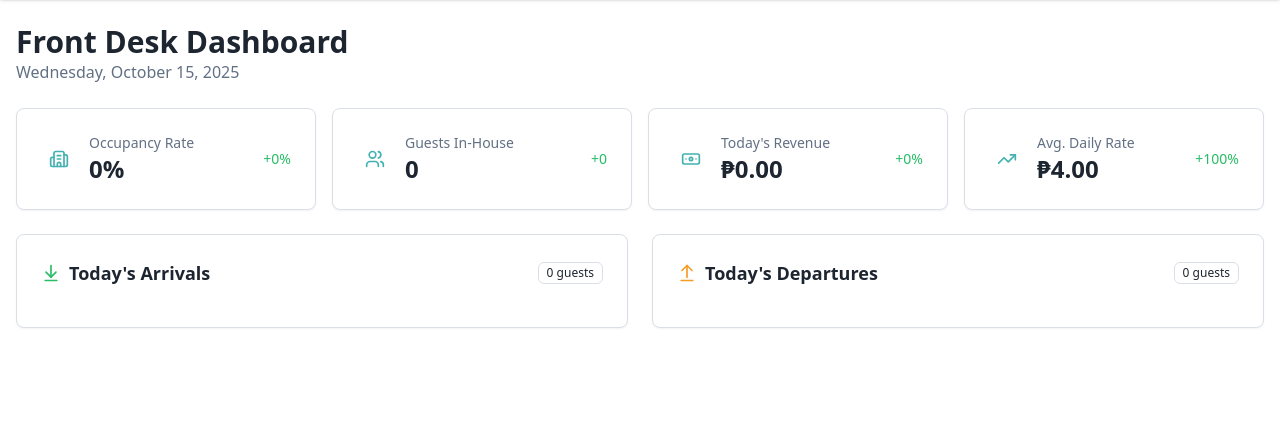
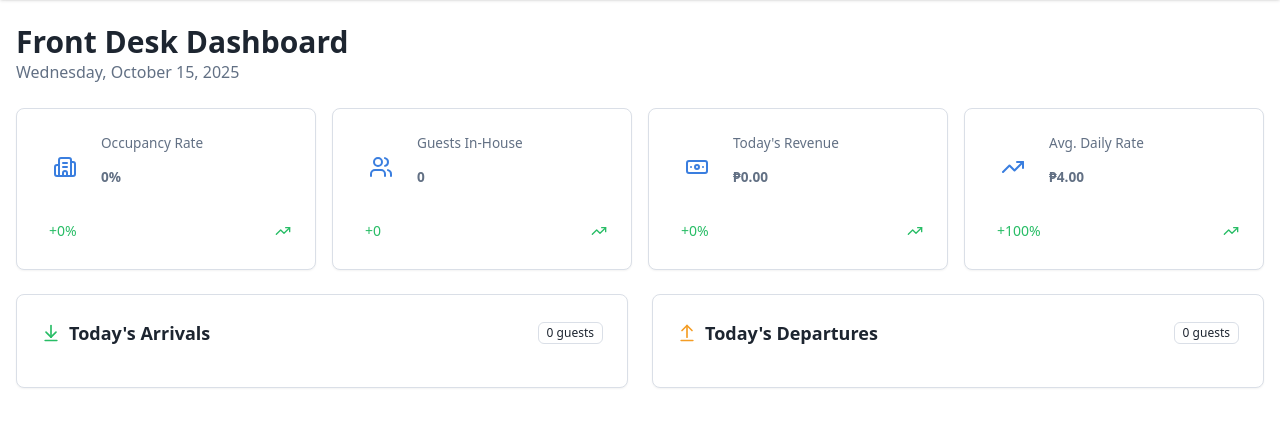
Before and after one commit to JosephLopezzzz/hmscore1last1, a PHP site: page /hmscore1last1/ in a window 1280 px wide. Shown: the part 65-492 px from the top of the page. Run offline with PHP 8.4, Linux system fonts and the light colour scheme; the visitor is signed in with stand-in values (Sample User, id 1); tables that the repository leaves empty or names only in its code hold one stand-in row (values such as "Sample post"); some libraries are stand-ins or nearby versions.

Commit message:
improved design

```diff
--- a/partials/arrivals-departures.php
+++ b/partials/arrivals-departures.php
@@ -15,9 +15,10 @@ $departures = fetchDepartures();
     </div>
     <div class="space-y-3">
       <?php foreach ($arrivals as $reservation): ?>
-        <div class="flex items-center justify-between p-3 rounded-lg bg-muted/50 hover:bg-muted transition-colors">
+        <div class="guest-card arrival bg-card border border-border rounded-lg p-4 hover:shadow-md transition-all duration-200 hover:transform hover:-translate-y-1">
+          <div class="flex items-center justify-between mb-3">
             <div class="flex-1">
-            <p class="font-medium"><?php echo $reservation['name']; ?></p>
+              <h3 class="font-bold text-card-foreground text-lg"><?php echo $reservation['name']; ?></h3>
               <div class="flex items-center gap-2 text-sm text-muted-foreground">
                 <span>Room <?php echo $reservation['room']; ?></span>
                 <span>•</span>
@@ -28,14 +29,15 @@ $departures = fetchDepartures();
             <?php
             $status = strtolower($reservation['status']);
             if ($status === 'pending'): ?>
-            <button onclick="checkInGuest('<?php echo $reservation['id']; ?>')" class="h-8 px-3 rounded-md bg-primary text-primary-foreground text-sm">Check In</button>
+              <button onclick="checkInGuest('<?php echo $reservation['id']; ?>')" class="h-8 px-4 rounded-md bg-primary text-primary-foreground text-sm font-medium hover:bg-primary/90 transition-colors">Check In</button>
             <?php elseif ($status === 'checked in'): ?>
-            <span class="inline-flex items-center rounded-md border px-2 py-0.5 text-xs bg-success/10 text-success border-success/20">Checked In</span>
+              <span class="inline-flex items-center rounded-md px-2 py-1 text-xs font-medium bg-success/10 text-success">Checked In</span>
             <?php elseif ($status === 'checked out'): ?>
-            <span class="inline-flex items-center rounded-md border px-2 py-0.5 text-xs bg-muted text-muted-foreground">Checked Out</span>
+              <span class="inline-flex items-center rounded-md px-2 py-1 text-xs font-medium bg-muted text-muted-foreground">Checked Out</span>
             <?php else: ?>
-            <span class="inline-flex items-center rounded-md border px-2 py-0.5 text-xs bg-secondary text-secondary-foreground"><?php echo ucfirst($status); ?></span>
+              <span class="inline-flex items-center rounded-md px-2 py-1 text-xs font-medium bg-secondary text-secondary-foreground"><?php echo ucfirst($status); ?></span>
             <?php endif; ?>
+          </div>
         </div>
       <?php endforeach; ?>
     </div>
@@ -55,9 +57,10 @@ $departures = fetchDepartures();
         $status = strtolower($reservation['status']);
         if ($status !== 'checked in') continue;
         ?>
-        <div class="flex items-center justify-between p-3 rounded-lg bg-muted/50 hover:bg-muted transition-colors">
+        <div class="guest-card departure bg-card border border-border rounded-lg p-4 hover:shadow-md transition-all duration-200 hover:transform hover:-translate-y-1">
+          <div class="flex items-center justify-between mb-3">
             <div class="flex-1">
-            <p class="font-medium"><?php echo $reservation['name']; ?></p>
+              <h3 class="font-bold text-card-foreground text-lg"><?php echo $reservation['name']; ?></h3>
               <div class="flex items-center gap-2 text-sm text-muted-foreground">
                 <span>Room <?php echo $reservation['room']; ?></span>
                 <span>•</span>
@@ -67,8 +70,9 @@ $departures = fetchDepartures();
             </div>
             <?php
             if ($status === 'checked in'): ?>
-            <button onclick="checkOutGuest('<?php echo $reservation['id']; ?>')" class="h-8 px-3 rounded-md bg-primary text-primary-foreground text-sm">Check Out</button>
+              <button onclick="checkOutGuest('<?php echo $reservation['id']; ?>')" class="h-8 px-4 rounded-md bg-primary text-primary-foreground text-sm font-medium hover:bg-primary/90 transition-colors">Check Out</button>
             <?php endif; ?>
+          </div>
         </div>
       <?php endforeach; ?>
     </div>
--- a/partials/stats-overview.php
+++ b/partials/stats-overview.php
@@ -30,18 +30,23 @@ $stats = [
 ?>
 <div class="grid gap-4 md:grid-cols-2 lg:grid-cols-4">
   <?php foreach ($stats as $stat): ?>
-    <div class="rounded-lg border bg-card text-card-foreground shadow-sm p-6">
-      <div class="flex items-center justify-between">
+    <div class="stat-card bg-card border border-border rounded-lg p-6 hover:shadow-md transition-all duration-200 hover:transform hover:-translate-y-1">
+      <div class="flex items-center justify-between mb-4">
         <div class="flex items-center gap-3">
-          <div class="p-2 rounded-lg bg-accent/10">
-            <i data-lucide="<?php echo $stat['icon']; ?>" class="h-5 w-5 text-accent"></i>
+          <div class="p-3 rounded-lg bg-primary/10">
+            <i data-lucide="<?php echo $stat['icon']; ?>" class="h-6 w-6 text-primary"></i>
           </div>
           <div>
-            <p class="text-sm text-muted-foreground"><?php echo $stat['label']; ?></p>
-            <p class="text-2xl font-bold text-foreground"><?php echo $stat['value']; ?></p>
+            <p class="text-sm text-muted-foreground font-medium"><?php echo $stat['label']; ?></p>
+            <p class="text-2xl font-bold text-card-foreground"><?php echo $stat['value']; ?></p>
           </div>
         </div>
-        <span class="text-sm font-medium text-success"><?php echo $stat['change']; ?></span>
+      </div>
+      <div class="flex items-center justify-between">
+        <span class="text-sm font-medium text-success bg-success/10 px-2 py-1 rounded-md"><?php echo $stat['change']; ?></span>
+        <div class="flex items-center gap-1 text-success">
+          <i data-lucide="trending-up" class="h-4 w-4"></i>
+        </div>
       </div>
     </div>
   <?php endforeach; ?>
--- a/public/css/tokens.css
+++ b/public/css/tokens.css
@@ -413,6 +413,129 @@ input[type="datetime-local"]::-webkit-calendar-picker-indicator:hover {
   background: #93c5fd; /* Lighter blue on hover */
 }
 
+/* Billing transaction cards styling */
+.transaction-card {
+  background: hsl(var(--card));
+  border: 1px solid hsl(var(--border));
+  border-radius: 12px;
+  padding: 1rem;
+  margin-bottom: 0.8rem;
+  color: hsl(var(--card-foreground));
+  transition: all 0.2s ease;
+  box-shadow: 0 1px 2px 0 rgb(0 0 0 / 0.05);
+}
+
+.transaction-card:hover {
+  transform: translateY(-2px);
+  box-shadow: 0 4px 6px -1px rgb(0 0 0 / 0.1), 0 2px 4px -2px rgb(0 0 0 / 0.1);
+}
+
+.transaction-card h3 {
+  color: hsl(var(--card-foreground));
+  margin-bottom: 0.25rem;
+}
+
+.transaction-card p {
+  font-size: 0.85rem;
+  color: hsl(var(--muted-foreground));
+  margin-bottom: 0.5rem;
+}
+
+/* Pending transaction cards with left border accent */
+.transaction-card.pending {
+  border-left: 4px solid hsl(var(--warning));
+}
+
+.transaction-card.paid {
+  border-left: 4px solid hsl(var(--success));
+}
+
+/* Enhanced button styling for transaction cards */
+.transaction-card .process-payment-btn {
+  background: hsl(var(--primary));
+  color: hsl(var(--primary-foreground));
+  border: 1px solid hsl(var(--primary));
+  transition: all 0.2s ease;
+}
+
+.transaction-card .process-payment-btn:hover {
+  background: hsl(var(--primary) / 0.9);
+  transform: scale(1.05);
+}
+
+/* Status badges for transactions */
+.transaction-card .status-badge {
+  border-radius: 6px;
+  padding: 0.25rem 0.5rem;
+  font-size: 0.75rem;
+  font-weight: 500;
+}
+
+/* Guest cards styling for arrivals/departures */
+.guest-card {
+  background: hsl(var(--card));
+  border: 1px solid hsl(var(--border));
+  border-radius: 12px;
+  padding: 1rem;
+  margin-bottom: 0.8rem;
+  color: hsl(var(--card-foreground));
+  transition: all 0.2s ease;
+  box-shadow: 0 1px 2px 0 rgb(0 0 0 / 0.05);
+}
+
+.guest-card:hover {
+  transform: translateY(-2px);
+  box-shadow: 0 4px 6px -1px rgb(0 0 0 / 0.1), 0 2px 4px -2px rgb(0 0 0 / 0.1);
+}
+
+.guest-card h3 {
+  color: hsl(var(--card-foreground));
+  margin-bottom: 0.25rem;
+}
+
+.guest-card p {
+  font-size: 0.85rem;
+  color: hsl(var(--muted-foreground));
+  margin-bottom: 0.5rem;
+}
+
+/* Arrival cards with left border accent */
+.guest-card.arrival {
+  border-left: 4px solid hsl(var(--success));
+}
+
+/* Departure cards with left border accent */
+.guest-card.departure {
+  border-left: 4px solid hsl(var(--warning));
+}
+
+/* Stat cards styling */
+.stat-card {
+  background: hsl(var(--card));
+  border: 1px solid hsl(var(--border));
+  border-radius: 12px;
+  padding: 1.5rem;
+  color: hsl(var(--card-foreground));
+  transition: all 0.2s ease;
+  box-shadow: 0 1px 2px 0 rgb(0 0 0 / 0.05);
+}
+
+.stat-card:hover {
+  transform: translateY(-2px);
+  box-shadow: 0 4px 6px -1px rgb(0 0 0 / 0.1), 0 2px 4px -2px rgb(0 0 0 / 0.1);
+}
+
+.stat-card h3 {
+  color: hsl(var(--card-foreground));
+  margin-bottom: 0.25rem;
+}
+
+.stat-card p {
+  font-size: 0.85rem;
+  color: hsl(var(--muted-foreground));
+  margin-bottom: 0.5rem;
+}
+
 @media (max-width:640px){
   .hk-page .housekeeping-columns{grid-template-columns:1fr;}
 }
```
Also changed, not shown: billing.php (+24 -15 lines). Lines whose indentation alone changed are shown as unchanged.
